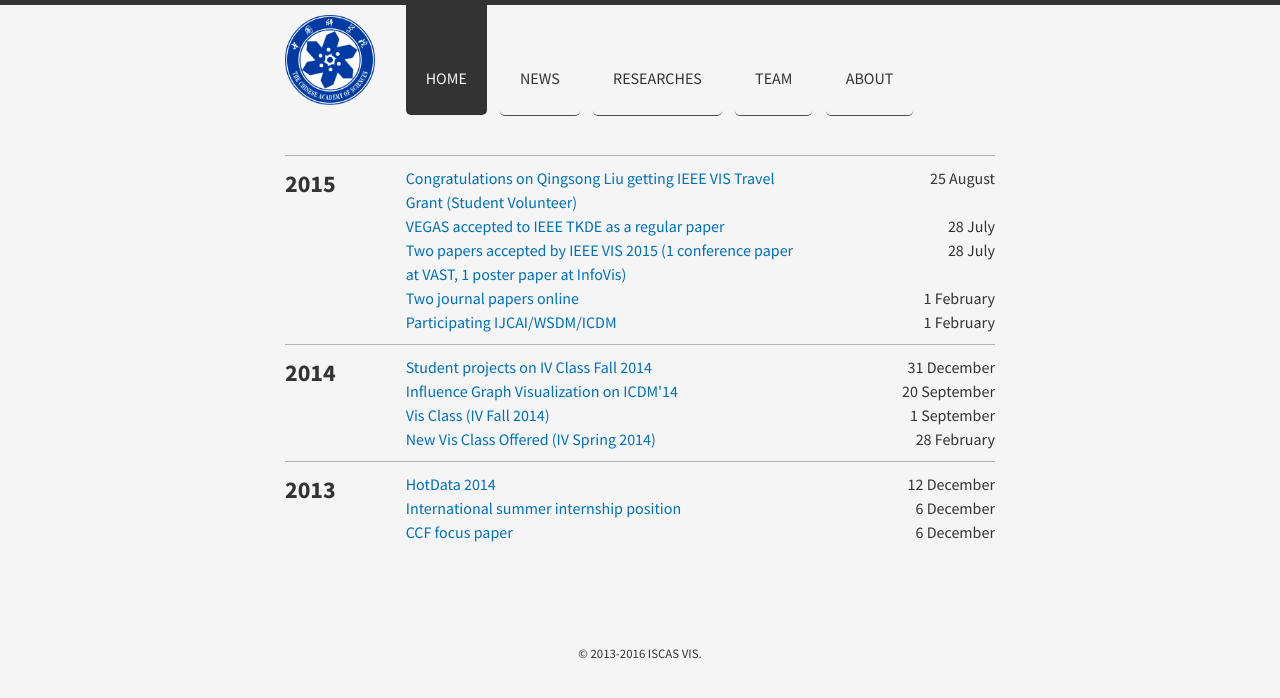
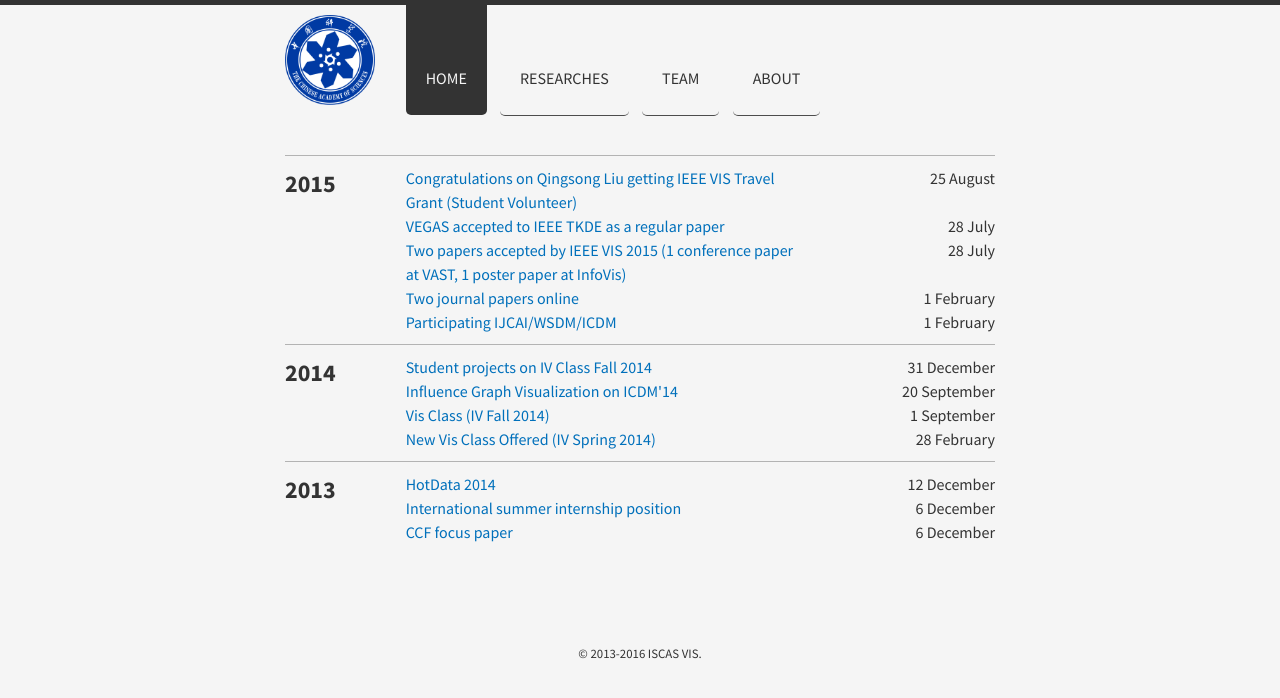
Before and after one commit to ISCAS-VIS/ISCAS-VIS.GITHUB.IO, a Jekyll site: the page built from index.html, in a window 1280 px wide. Shown: the top 698 px of the page. Built offline with Jekyll 4.4.1, drawn with Linux system fonts in a browser that asks for light colours; nearby versions of some CDN libraries.

Commit message:
remove: news tab

```diff
--- a/_data/links.yml
+++ b/_data/links.yml
@@ -1,8 +1,5 @@
 - url: /
   title: Home
-
-- url: /news
-  title: News
 
 - url: /researches
   title: Researches
```
